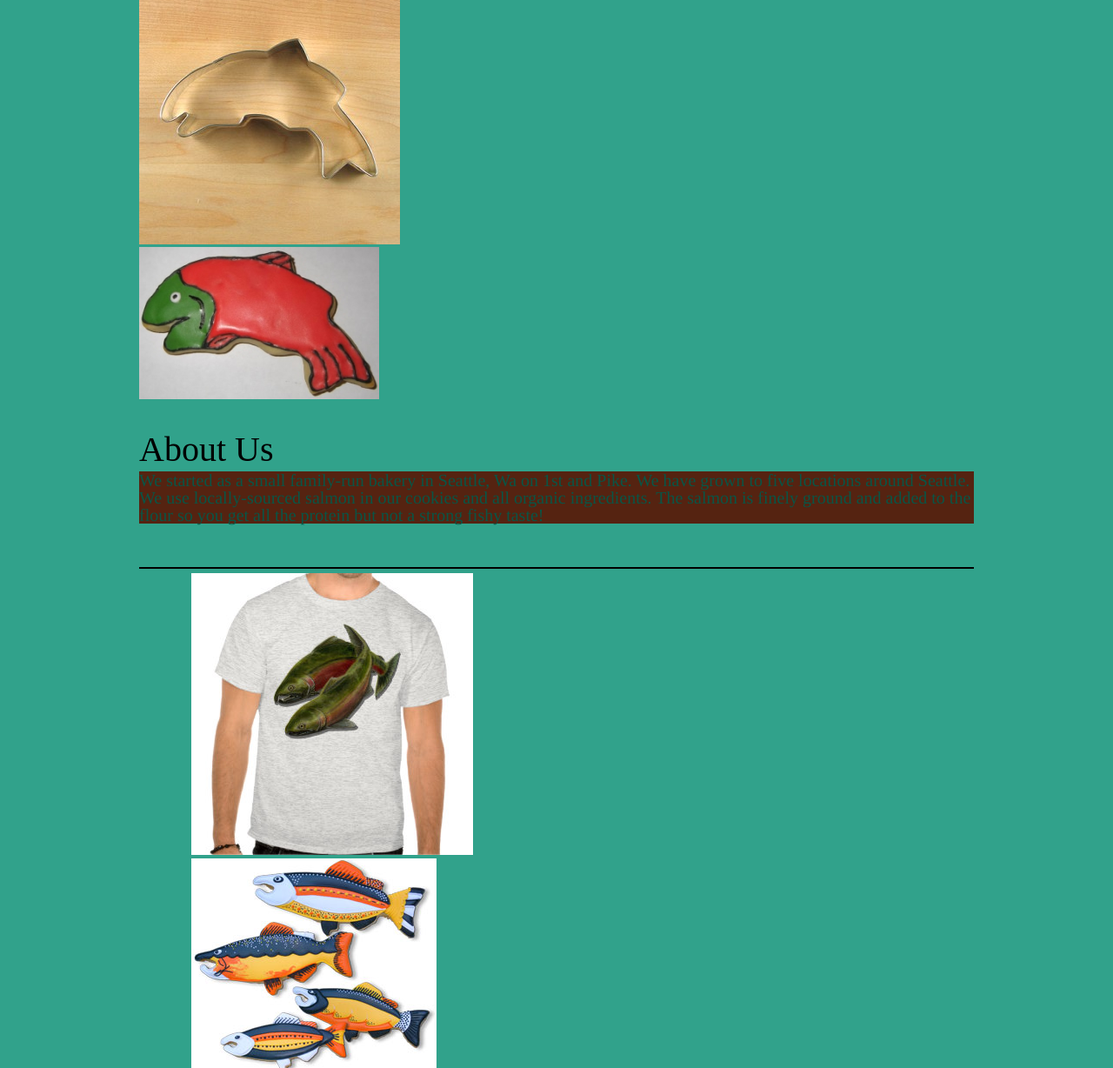
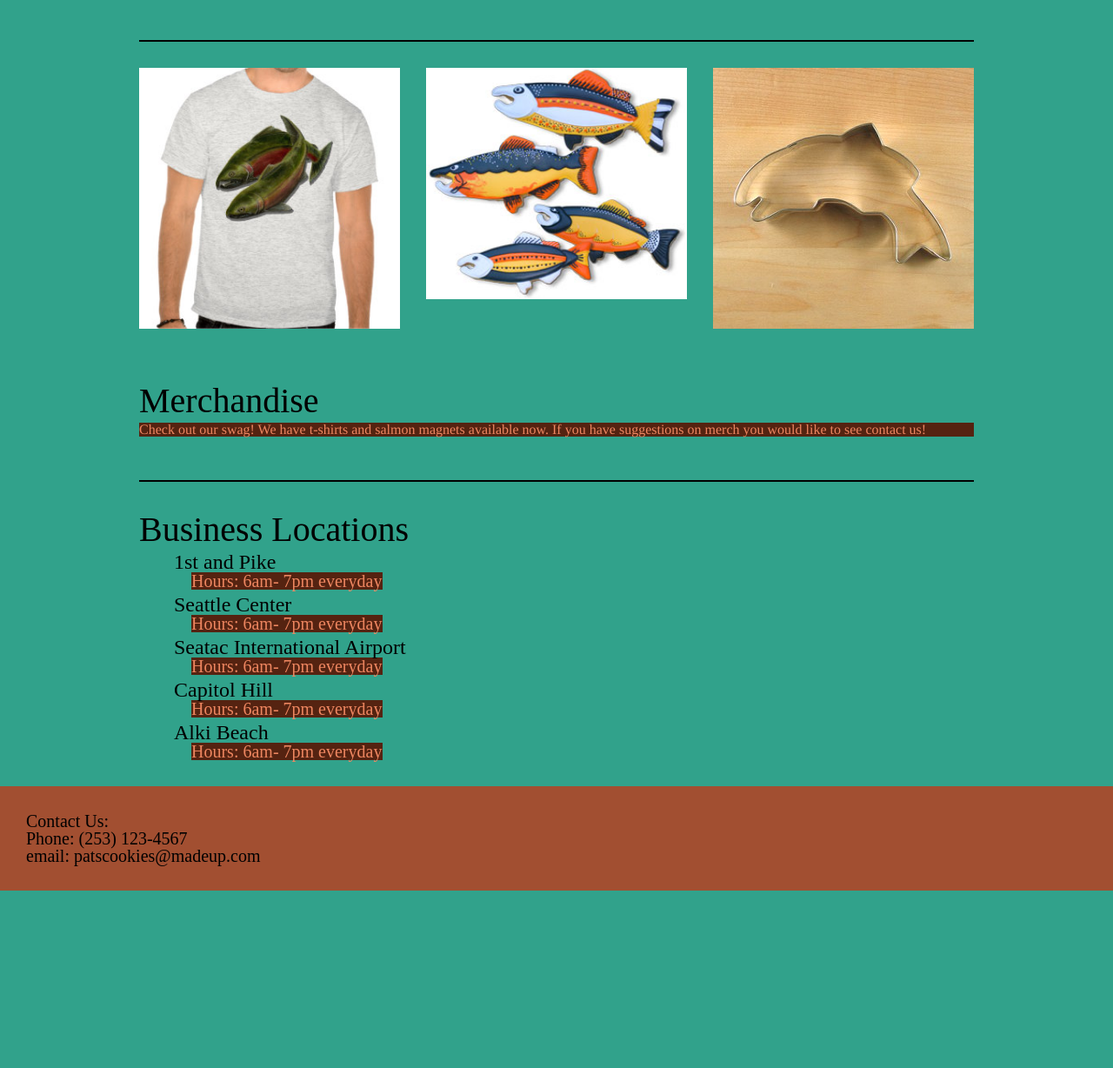
Before and after one commit to warlordlizard/cookie-stand, a plain HTML site: page index.html in a window 1280 px wide. Shown: the part 632-1860 px from the top of the page at 87% size. After the commit the page ends 1656 px from the top, so only its background shows below. Drawn offline with Linux system fonts and the light colour scheme.

Commit message:
fixed photos sizing

```diff
--- a/index.html
+++ b/index.html
@@ -23,10 +23,9 @@
       </div>
     </header>
     <main>
-      <img class="hero" src="family.jpg">
-      <ul>
-
-        <li><img src="cutter.jpeg"></li>
+      <ul class="sub-banners">
+        <li><img src="family.jpg" ></li>
+        <li><img src="cutter.jpeg"</li>
         <li><img src="frosted-cookie.jpg"></li>
       </ul>
       <section class="about">
@@ -34,15 +33,15 @@
         <p class="text">We started as a small family-run bakery in Seattle, Wa on 1st and Pike. We have grown to five locations around Seattle.  We use locally-sourced salmon in our cookies and all organic ingredients. The salmon is finely ground and added to the flour so you get all the protein but not a strong fishy taste! </p>
       </section>
       <!-- <img class="featured-banner" src="http://placehold.it/960x1"> -->
-      <section class="merch">
-        <ul>
-          <li><img src="shirt.jpg"></li>
+      <div class="merch">
+        <ul class="sub-banners">
+          <li><img src="shirt.jpg"  ></li>
           <li><img src="fish.jpg"></li>
-
+          <li><img src="cutter.jpeg"></li>
         </ul>
         <h2>Merchandise</h2>
         <p class="text"> Check out our swag!  We have t-shirts and salmon magnets available now.  If you have suggestions on merch you would like to see contact us!</p>
-      </section>
+      </div>
       <!-- <img class="featured-banner" src="http://placehold.it/960x1"> -->
       <section class="locations">
         <h2>Business Locations</h2>
--- a/style.css
+++ b/style.css
@@ -51,7 +51,7 @@ body {
 
 .text {
   font-family: 'times', serif;
-  color: #095546;
+  color: #EE8660;
 }
 
 main {
@@ -62,12 +62,14 @@ main {
 
 .sub-banners li {
   float: left;
-  width: 300px;
+  /* width: 300px; */
   margin-right: 30px;
   margin-top: 30px;
   margin-bottom: 30px;
 }
-
+.sub-banners img {
+  width: 300px;
+}
 .family {
   width: 300px;
 }
@@ -75,24 +77,29 @@ main {
   margin-right: 0;
 }
 
-.featured-banner {
+/* .featured-banner {
   float: left;
   margin-right: 30px;
-}
+} */
 
 .merch {
   margin-top: 50px;
   border-top: 2px solid black;
 }
+
+.merch p {
+  background: #552311;
+}
+
 .locations {
   margin-top: 50px;
   border-top: 2px solid black;
 }
 
-.featured-banner section {
+/* .featured-banner section {
   float: left;
   margin-right: 30px;
-}
+} */
 
 main h2 {
   clear: both;
```
